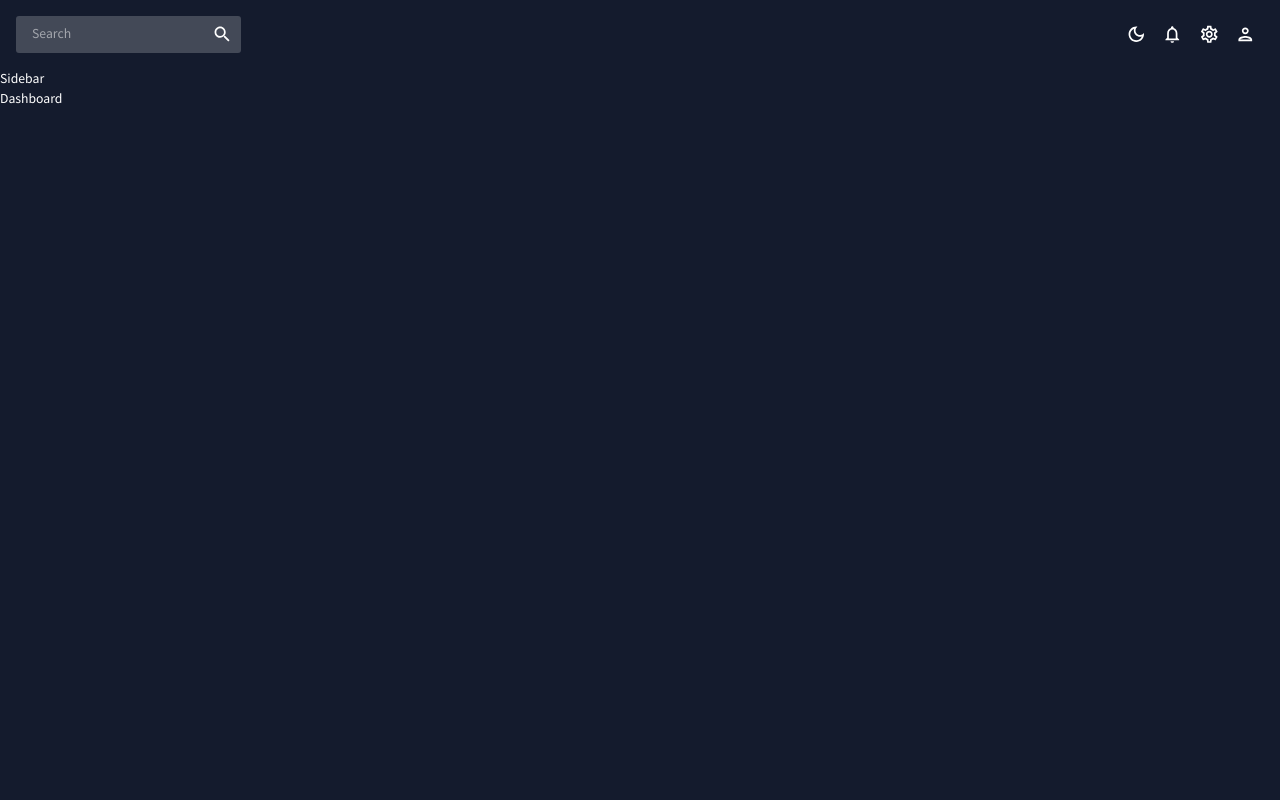
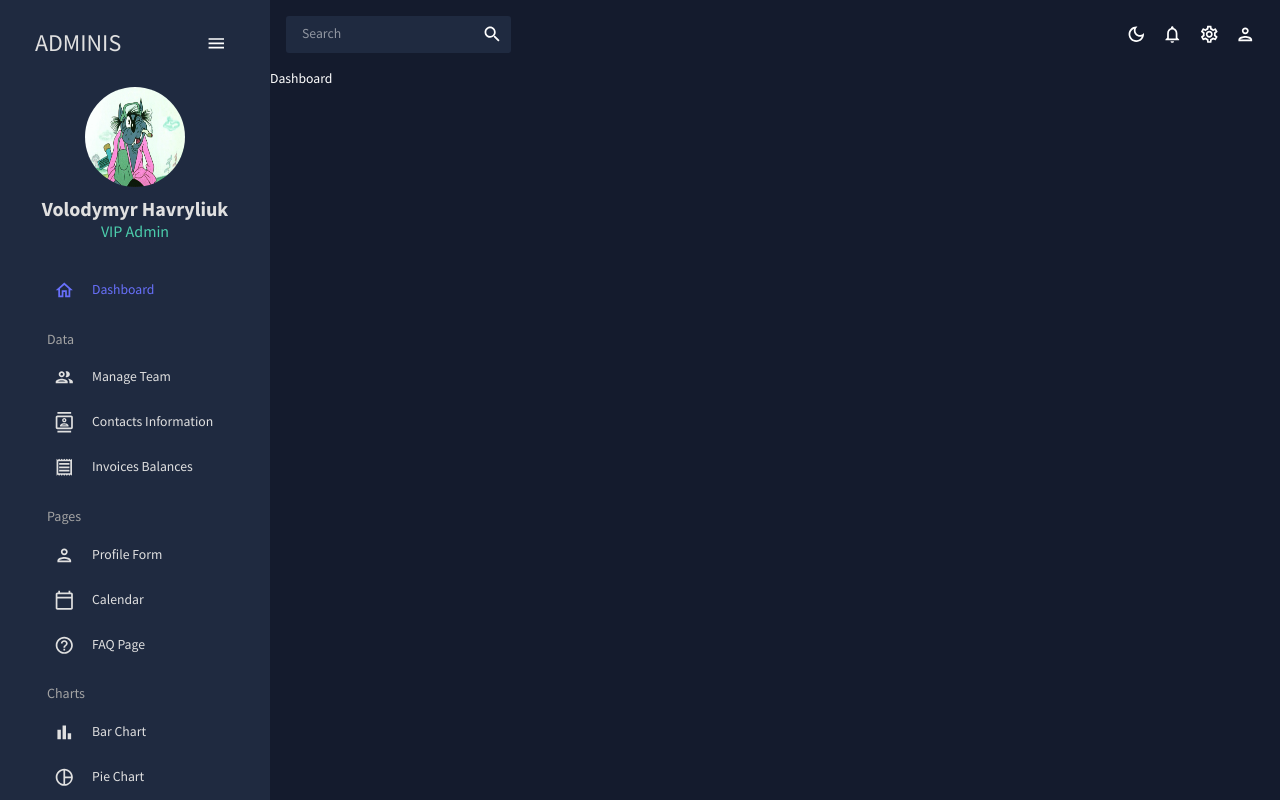
Before and after one commit to wladyDE/adminis, a React (Create React App) app: page / in a window 1280 px wide. Built offline with nearby package versions, Linux system fonts and the light colour scheme.

Commit message:
add sidebar

```diff
--- a/package.json
+++ b/package.json
@@ -23,7 +23,7 @@
     "formik": "^2.4.6",
     "react": "^18.3.1",
     "react-dom": "^18.3.1",
-    "react-pro-sidebar": "^1.1.0",
+    "react-pro-sidebar": "^0.7.1",
     "react-router-dom": "^6.25.1",
     "react-scripts": "5.0.1",
     "web-vitals": "^2.1.4",
--- a/src/App.js
+++ b/src/App.js
@@ -24,9 +24,9 @@
       <ThemeProvider theme={theme}>
         <CssBaseline />
         <div className="app">
+        <Sidebar/>
           <main className="content">
             <TopBar/>
-            <Sidebar/>
             <Routes>
               <Route path="/" element={<Dashboard />}></Route>
               <Route path="/team" element={<Team />}></Route>
--- a/src/scenes/bar/Bar.jsx
+++ b/src/scenes/bar/Bar.jsx
@@ -0,0 +1,9 @@
+import React from 'react'
+
+const Bar = () => {
+  return (
+    <div>Bar</div>
+  )
+}
+
+export default Bar
--- a/src/scenes/global/Sidebar.jsx
+++ b/src/scenes/global/Sidebar.jsx
@@ -1,5 +1,229 @@
+import { useState } from "react";
+import { ProSidebar, Menu, MenuItem } from "react-pro-sidebar";
+import { Box, IconButton, Typography, useTheme } from "@mui/material";
+import { Link } from "react-router-dom";
+import { tokens } from "../../theme";
+import HomeOutlinedIcon from "@mui/icons-material/HomeOutlined";
+import PeopleOutlinedIcon from "@mui/icons-material/PeopleOutlined";
+import ContactsOutlinedIcon from "@mui/icons-material/ContactsOutlined";
+import ReceiptOutlinedIcon from "@mui/icons-material/ReceiptOutlined";
+import PersonOutlinedIcon from "@mui/icons-material/PersonOutlined";
+import CalendarTodayOutlinedIcon from "@mui/icons-material/CalendarTodayOutlined";
+import HelpOutlineOutlinedIcon from "@mui/icons-material/HelpOutlineOutlined";
+import BarChartOutlinedIcon from "@mui/icons-material/BarChartOutlined";
+import PieChartOutlineOutlinedIcon from "@mui/icons-material/PieChartOutlineOutlined";
+import TimelineOutlinedIcon from "@mui/icons-material/TimelineOutlined";
+import MenuOutlinedIcon from "@mui/icons-material/MenuOutlined";
+import MapOutlinedIcon from "@mui/icons-material/MapOutlined";
+
+import "react-pro-sidebar/dist/css/styles.css";
+
+const Item = ({ title, to, icon, selected, setSelected }) => {
+  const theme = useTheme();
+  const colors = tokens(theme.palette.mode);
+  return (
+    <MenuItem
+      active={selected === title}
+      style={{
+        color: colors.grey[100],
+      }}
+      onClick={() => setSelected(title)}
+      icon={icon}
+    >
+      <Typography>{title}</Typography>
+      <Link to={to} />
+    </MenuItem>
+  );
+};
+
 const Sidebar = () => {
-    return <div>Sidebar</div>
-}
+  const theme = useTheme();
+  const colors = tokens(theme.palette.mode);
+  const [isCollapsed, setIsCollapsed] = useState(false);
+  const [selected, setSelected] = useState("Dashboard");
+
+  return (
+    <Box
+      sx={{
+        "& .pro-sidebar-inner": {
+          background: `${colors.primary[400]} !important`,
+        },
+        "& .pro-icon-wrapper": {
+          backgroundColor: "transparent !important",
+        },
+        "& .pro-inner-item": {
+          padding: "5px 35px 5px 20px !important",
+        },
+        "& .pro-inner-item:hover": {
+          color: "#868dfb !important",
+        },
+        "& .pro-menu-item.active": {
+          color: "#6870fa !important",
+        },
+      }}
+    >
+      <ProSidebar collapsed={isCollapsed}>
+        <Menu iconShape="square">
+          {/* LOGO AND MENU ICON */}
+          <MenuItem
+            onClick={() => setIsCollapsed(!isCollapsed)}
+            icon={isCollapsed ? <MenuOutlinedIcon /> : undefined}
+            style={{
+              margin: "10px 0 20px 0",
+              color: colors.grey[100],
+            }}
+          >
+            {!isCollapsed && (
+              <Box
+                display="flex"
+                justifyContent="space-between"
+                alignItems="center"
+                ml="15px"
+              >
+                <Typography variant="h3" color={colors.grey[100]}>
+                  ADMINIS
+                </Typography>
+                <IconButton onClick={() => setIsCollapsed(!isCollapsed)}>
+                  <MenuOutlinedIcon />
+                </IconButton>
+              </Box>
+            )}
+          </MenuItem>
+
+          {!isCollapsed && (
+            <Box mb="25px">
+              <Box display="flex" justifyContent="center" alignItems="center">
+                <img
+                  alt="profile-user"
+                  width="100px"
+                  height="100px"
+                  src={`../../assets/user.png`}
+                  style={{ cursor: "pointer", borderRadius: "50%" }}
+                />
+              </Box>
+              <Box textAlign="center">
+                <Typography
+                  variant="h4"
+                  color={colors.grey[100]}
+                  fontWeight="bold"
+                  sx={{ m: "10px 0 0 0" }}
+                >
+                  Volodymyr Havryliuk
+                </Typography>
+                <Typography variant="h5" color={colors.greenAccent[500]}>
+                  VIP Admin
+                </Typography>
+              </Box>
+            </Box>
+          )}
+
+          <Box paddingLeft={isCollapsed ? undefined : "10%"}>
+            <Item
+              title="Dashboard"
+              to="/"
+              icon={<HomeOutlinedIcon />}
+              selected={selected}
+              setSelected={setSelected}
+            />
+
+            <Typography
+              variant="h6"
+              color={colors.grey[300]}
+              sx={{ m: "15px 0 5px 20px" }}
+            >
+              Data
+            </Typography>
+            <Item
+              title="Manage Team"
+              to="/team"
+              icon={<PeopleOutlinedIcon />}
+              selected={selected}
+              setSelected={setSelected}
+            />
+            <Item
+              title="Contacts Information"
+              to="/contacts"
+              icon={<ContactsOutlinedIcon />}
+              selected={selected}
+              setSelected={setSelected}
+            />
+            <Item
+              title="Invoices Balances"
+              to="/invoices"
+              icon={<ReceiptOutlinedIcon />}
+              selected={selected}
+              setSelected={setSelected}
+            />
+
+            <Typography
+              variant="h6"
+              color={colors.grey[300]}
+              sx={{ m: "15px 0 5px 20px" }}
+            >
+              Pages
+            </Typography>
+            <Item
+              title="Profile Form"
+              to="/form"
+              icon={<PersonOutlinedIcon />}
+              selected={selected}
+              setSelected={setSelected}
+            />
+            <Item
+              title="Calendar"
+              to="/calendar"
+              icon={<CalendarTodayOutlinedIcon />}
+              selected={selected}
+              setSelected={setSelected}
+            />
+            <Item
+              title="FAQ Page"
+              to="/faq"
+              icon={<HelpOutlineOutlinedIcon />}
+              selected={selected}
+              setSelected={setSelected}
+            />
+
+            <Typography
+              variant="h6"
+              color={colors.grey[300]}
+              sx={{ m: "15px 0 5px 20px" }}
+            >
+              Charts
+            </Typography>
+            <Item
+              title="Bar Chart"
+              to="/bar"
+              icon={<BarChartOutlinedIcon />}
+              selected={selected}
+              setSelected={setSelected}
+            />
+            <Item
+              title="Pie Chart"
+              to="/pie"
+              icon={<PieChartOutlineOutlinedIcon />}
+              selected={selected}
+              setSelected={setSelected}
+            />
+            <Item
+              title="Line Chart"
+              to="/line"
+              icon={<TimelineOutlinedIcon />}
+              selected={selected}
+              setSelected={setSelected}
+            />
+            <Item
+              title="Geography Chart"
+              to="/geography"
+              icon={<MapOutlinedIcon />}
+              selected={selected}
+              setSelected={setSelected}
+            />
+          </Box>
+        </Menu>
+      </ProSidebar>
+    </Box>
+  );
+};
 
 export default Sidebar;
--- a/src/theme.js
+++ b/src/theme.js
@@ -20,7 +20,7 @@
                 100: "#d0d1d5",
                 200: "#a1a4ab",
                 300: "#727681",
-                400: "#434957",
+                400: "#1F2A40",
                 500: "#141b2d",
                 600: "#101624",
                 700: "#0c101b",
```
Also changed, not shown: public/assets/user.png (added), 1 other file (tests, documents, lock files or other folders).
